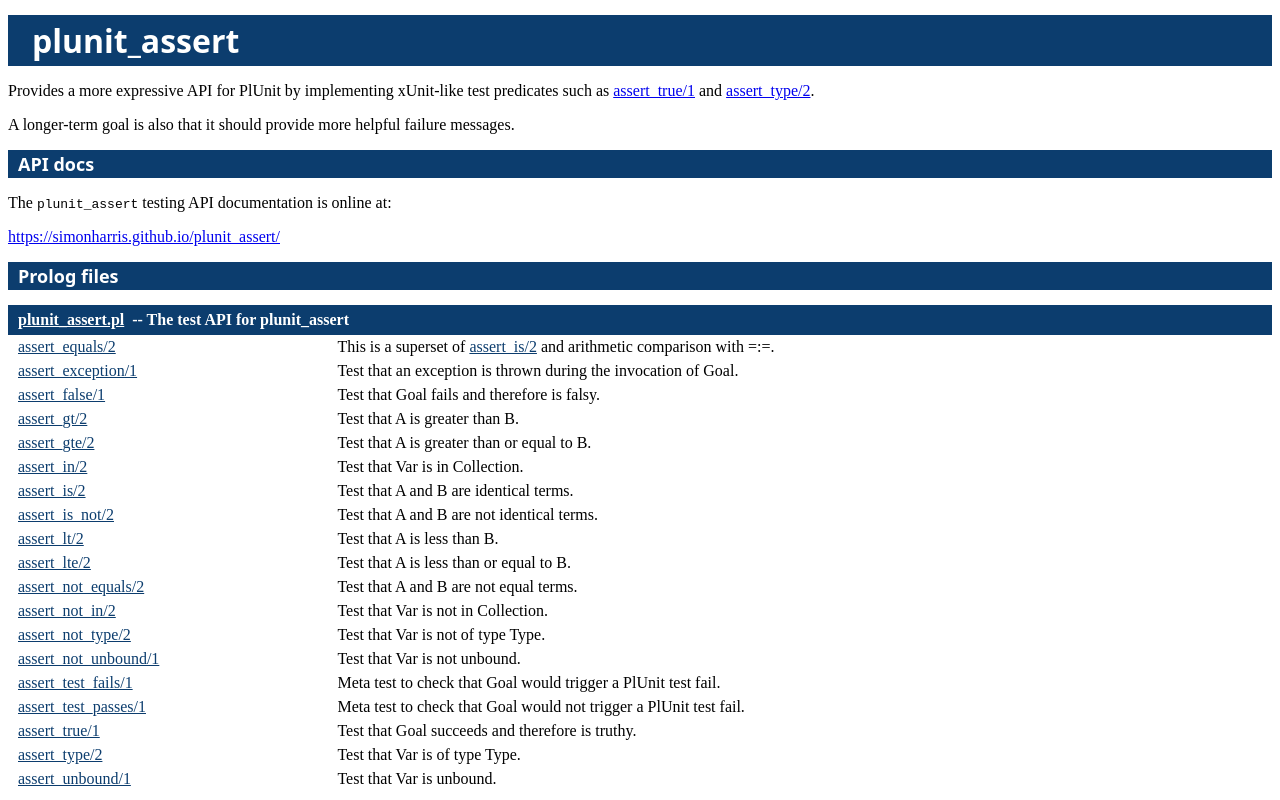
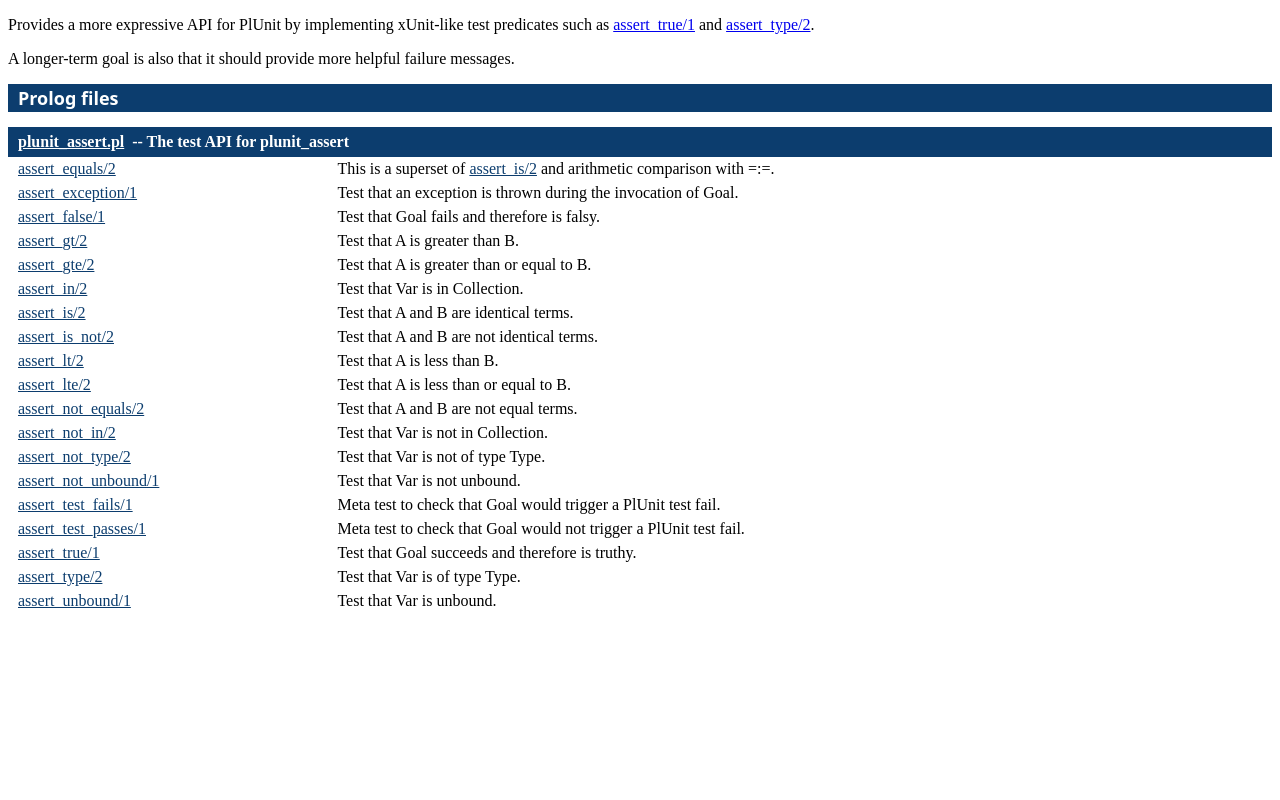
Before and after one commit to simonharris/plunit_assert, a plain HTML site: page index.html in a window 1280 px wide. Drawn offline with Linux system fonts and the light colour scheme.

Commit message:
deploy: dff07c6940b83c96e8fc44e65b616911fe90dda2

```diff
--- a/index.html
+++ b/index.html
@@ -10,21 +10,11 @@
 <body>
 
 
-<h1 class="wiki">plunit_assert</h1>
-
 <p>
 Provides a more expressive API for PlUnit by implementing xUnit-like test predicates such as <a href="plunit_assert.html#assert_true/1">assert_true/1</a> and <a href="plunit_assert.html#assert_type/2">assert_type/2</a>.</p>
 
 <p>
 A longer-term goal is also that it should provide more helpful failure messages.</p>
-
-<h2 class="wiki">API docs</h2>
-
-<p>
-The <code>plunit_assert</code> testing API documentation is online at:</p>
-
-<p>
-<a href="https://simonharris.github.io/plunit_assert/">https://simonharris.github.io/plunit_assert/</a></p>
 
 <h2 class="wiki plfiles">Prolog files</h2>
 
```
